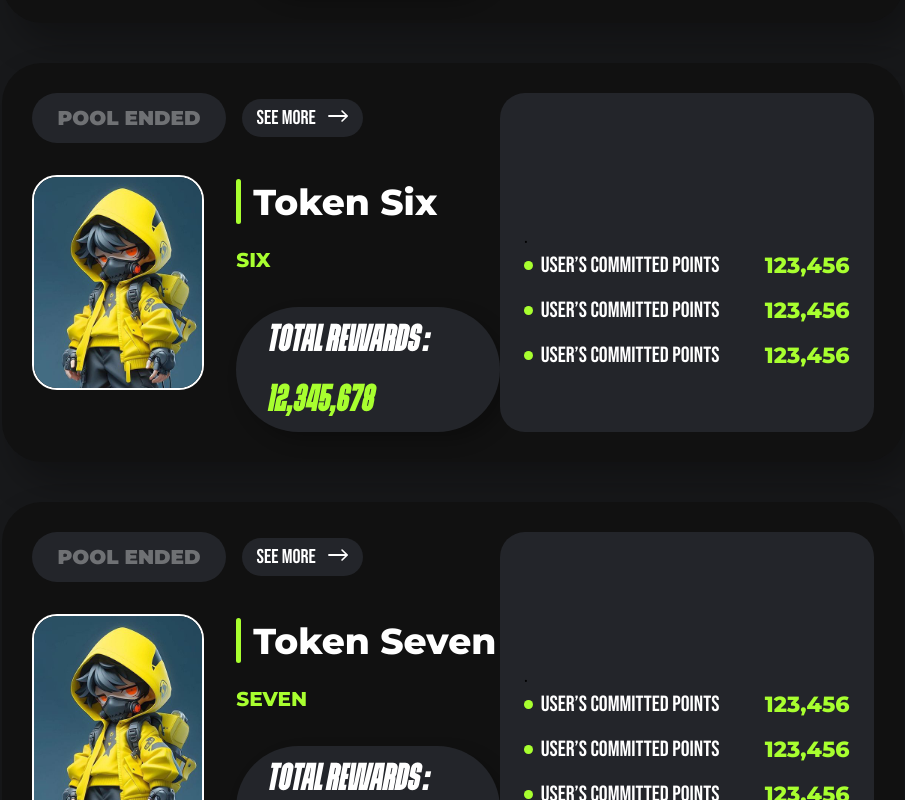
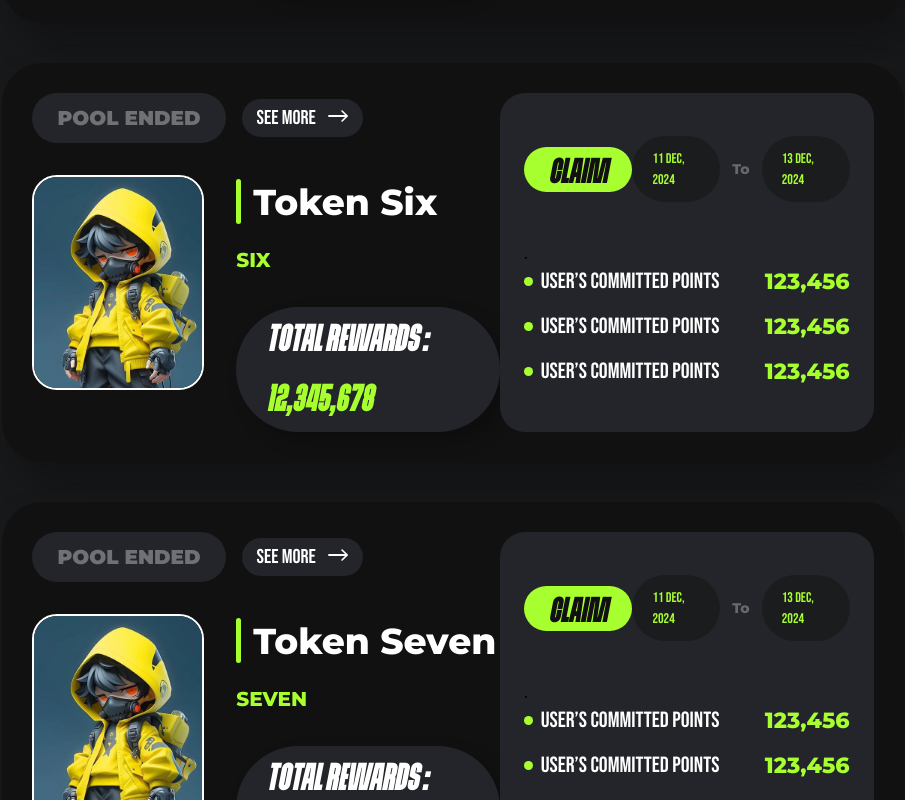
Before and after one commit to vizeerr/zilla, a Next.js app: page /stake in a window 1280 px wide. Shown: the part 3320-4120 px from the top of the page, without its empty margins (187-1092 px from the left). Built offline with nearby package versions, Linux system fonts and the light colour scheme.

Commit message:
changes v2.3

```diff
--- a/src/components/StakeCard.jsx
+++ b/src/components/StakeCard.jsx
@@ -146,8 +146,24 @@ const StakeCard = ({data,setStakeOpen}) => {
                         )
                     }
 
-{
+                    {
                         data.activity == "claim" && (
+                            <>
+                                <p onClick={()=>setStakeOpen(true)} className='round anim bg-primary text-[#111111] text-[36px] px-[25px] leading-[35px] pt-[10px] rounded-full uppercase'>claim</p>
+                                <div className='flex gap-3 items-center'>
+                                    <div className='bg-[#1B1C1E] rounded-full px-5 py-3'>
+                                        <p className='text-primary text-[14px] font-bebasneue'> 11 Dec, 2024 </p>
+                                    </div>
+                                    <p className='font-montserrat text-[14px] text-[#FFFFFF4F] font-[800]'>To</p>
+                                    <div className='bg-[#1B1C1E] rounded-full px-5 py-3'>
+                                        <p className='text-primary text-[14px] font-bebasneue'> 13 Dec, 2024 </p>
+                                    </div>
+                                </div>
+                            </>
+                        )
+                    }
+                    {
+                        data.activity == null && (
                             <>
                                 <p onClick={()=>setStakeOpen(true)} className='round anim bg-primary text-[#111111] text-[36px] px-[25px] leading-[35px] pt-[10px] rounded-full uppercase'>claim</p>
                                 <div className='flex gap-3 items-center'>
```
